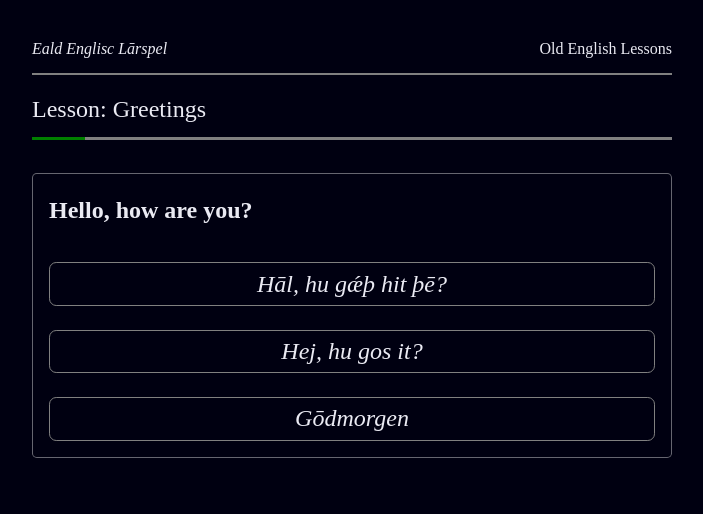
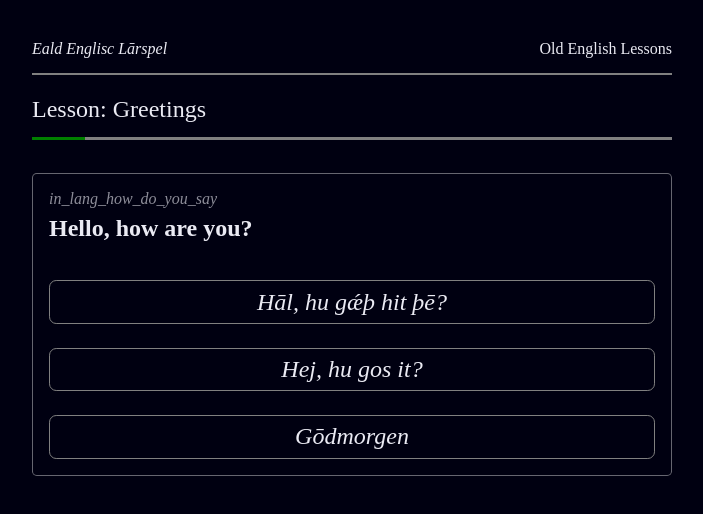
Before and after one commit to leegee/learning-oe, a React (Vite) app: page / in a window 1280 px wide. Both pictures are taken after a click on the button "Begin". Shown: the top 514 px of the page, without its empty margins (288-991 px from the left). Built offline with nearby package versions, Linux system fonts and the light colour scheme; a web font is replaced by a local one.

Commit message:
Indicate language with text as well as typeface

```diff
--- a/src/components/cards/MultipleChoice.tsx
+++ b/src/components/cards/MultipleChoice.tsx
@@ -57,7 +57,10 @@ const MultipleChoice = ({ card, onIncorrect, onComplete, }: MultipleChoiceCardPr
     return (
         <>
             <section className='card multiple-choice'>
+
+                <h4 lang={langs.q}>{t('in_lang_how_do_you_say', { lang: t(langs.a) })}</h4>
                 <h3 lang={langs.q}>{card.question}</h3>
+
                 {shuffledOptions.map((option, index) => (
                     <button
                         lang={langs.a}
--- a/src/global-css/index.css
+++ b/src/global-css/index.css
@@ -82,3 +82,11 @@ button[disabled]:hover {
 .try-again-button {
     width: 100%;
 }
+
+h4 {
+    font-size: 1em;
+    font-weight: 300;
+    font-style: italic;
+    margin: 0;
+    opacity: 60%;
+}
```
